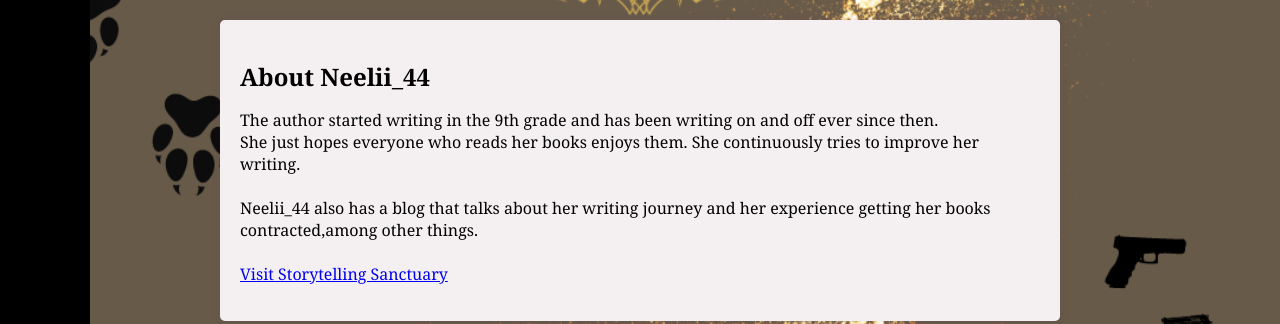
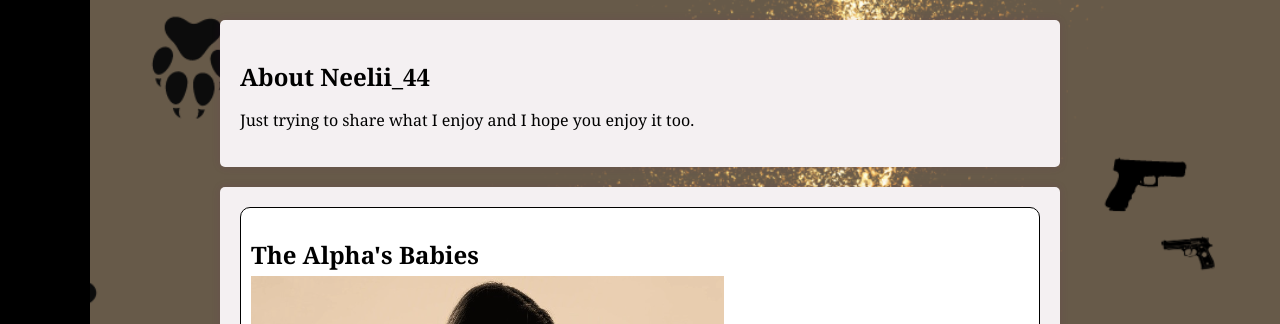
Before and after one commit to abrahamsj/Neelii_44-Book-Website, a plain HTML site: page index.html in a window 1280 px wide. Shown: the top 324 px of the page. Drawn offline with Linux system fonts and the light colour scheme.

Commit message:
Update index.html

```diff
--- a/index.html
+++ b/index.html
@@ -17,13 +17,7 @@
 
     <section id="author-info">
         <h2>About Neelii_44</h2>
-        <p>The author started writing in the 9th grade and has been writing on and off ever since then. <br>
-            She just hopes everyone who reads her books enjoys them. She continuously tries to improve her writing.<br> <br>
-
-            Neelii_44 also has a blog that talks about her writing journey and her experience getting her books contracted,among other things.<br><br>
-            <a href="https://storytellingsanctuary.blogspot.com/" onclick="handleBookLinkClick('https://storytellingsanctuary.blogspot.com/')">Visit Storytelling Sanctuary</a>
-
-
+        <p>Just trying to share what I enjoy and I hope you enjoy it too.
 
         </p>
     </section>
```
